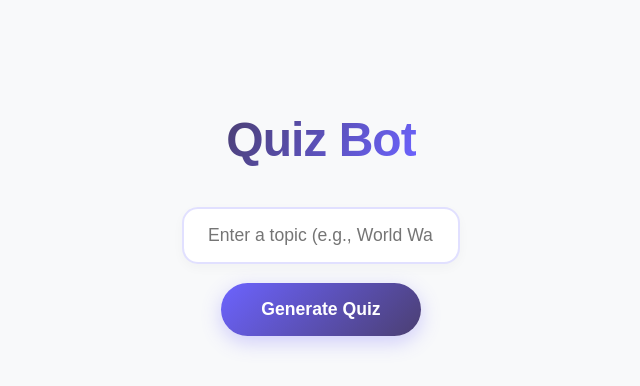
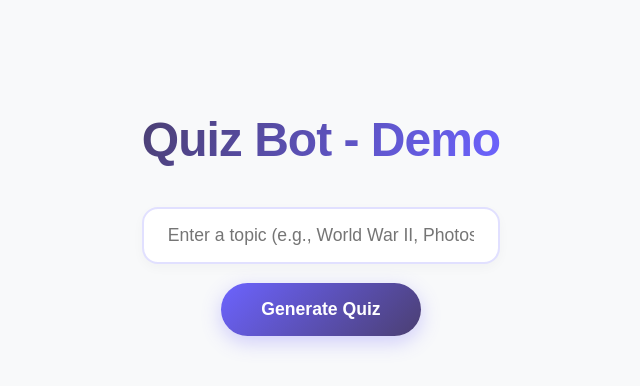
Before and after one commit to nataliea772/quizly-project, a Next.js app: page / in a window 1280 px wide. Shown: the top 386 px of the page, without its empty margins (319-959 px from the left). Built offline with nearby package versions, Linux system fonts and the light colour scheme.

Commit message:
update homepage title

```diff
--- a/components/Quiz.tsx
+++ b/components/Quiz.tsx
@@ -105,7 +105,7 @@ export default function Quiz() {
 
   return (
     <div className={styles.quiz}>
-      <h1 className={styles.title}>Quiz Bot</h1>
+      <h1 className={styles.title}>Quiz Bot - Demo</h1>
 
       <div className={styles.inputSection}>
         <input
```
